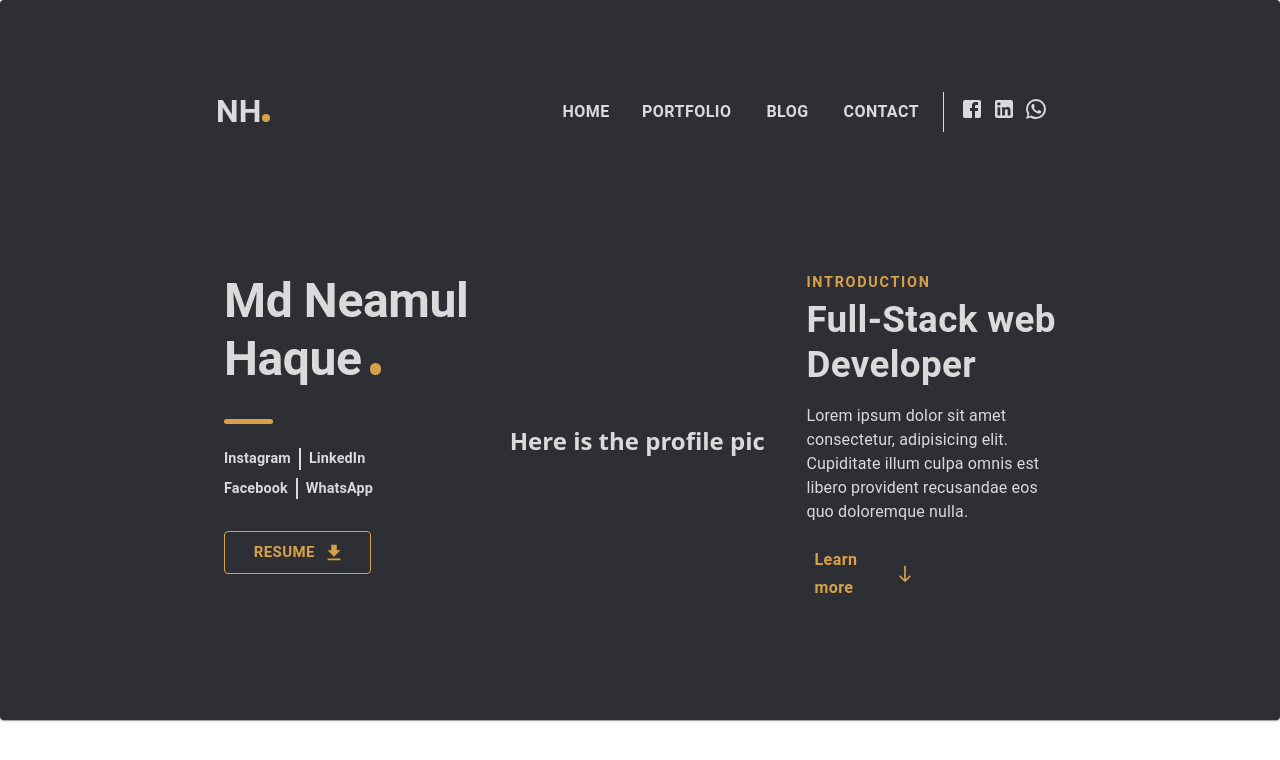
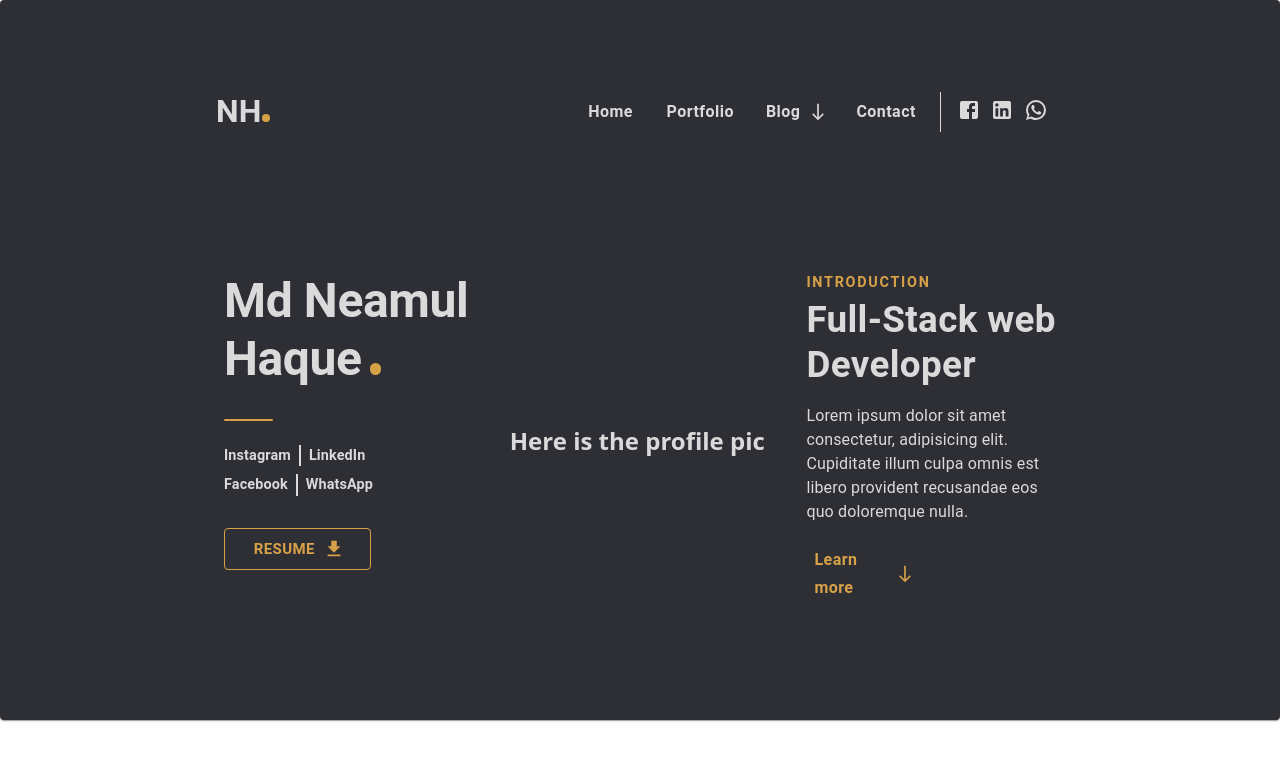
Before and after one commit to Neamul01/portfolio-second-nextjs, a Next.js app: page / in a window 1280 px wide. Shown: the top 760 px of the page. Built offline with nearby package versions, Linux system fonts and the light colour scheme.

Commit message:
hover effect added need to be responsive

```diff
--- a/components/Introduction.tsx
+++ b/components/Introduction.tsx
@@ -1,14 +1,22 @@
-import { Button, Paper, Stack, Typography } from '@mui/material'
+import { Button, Grid, Paper, Stack, Typography } from '@mui/material'
 import React from 'react'
 import SouthIcon from '@mui/icons-material/South';
 import DownloadIcon from '@mui/icons-material/Download';
+import Styles from '../styles/Home.module.css'
 
 export default function Introduction() {
     return (
-        <Stack direction={'row'} sx={{ backgroundImage: 'none', boxShadow: 'none ', my: 6, p: 4 }}>
+        <Grid container columns={{ xs: 1, sm: 1, md: 2, lg: 3 }}
+            sx={{
+                backgroundImage: 'none',
+                boxShadow: 'none ',
+                my: 6,
+                p: 4,
+                // maxHeight: '41.5rem'
+            }}>
 
             {/* name and social section  */}
-            <Stack>
+            <Stack >
                 <Typography variant='h2'
                     sx={{
                         fontWeight: 'bold',
@@ -28,7 +36,7 @@ export default function Introduction() {
                 </Typography>
                 <Typography sx={{
                     width: '20%',
-                    height: 5,
+                    height: '0.1rem',
                     my: '1rem',
                     bgcolor: 'text.secondary',
                     borderRadius: '5rem'
@@ -88,15 +96,29 @@ export default function Introduction() {
                             color: 'Black'
                         },
                     }}>Resume</Button>
-            </Stack>
+            </Stack >
 
             {/* picture section  */}
             <Stack sx={{ m: 'auto' }}>
                 <h2>Here is the profile pic</h2>
-            </Stack>
+            </Stack >
 
             {/* Introduction section  */}
-            <Stack sx={{ ml: 'auto', maxWidth: '30%', m: '0' }}>
+            <Stack
+                sx={{
+                    ml: 'auto',
+                    maxWidth: '30%',
+                    m: '0',
+                    sm: {
+                        my: '6rem'
+                    },
+                    md: {
+                        my: '6rem'
+                    },
+                    lg: {
+                        my: '6rem'
+                    }
+                }}>
                 <Typography
                     sx={{
                         color: 'text.secondary',
@@ -120,7 +142,7 @@ export default function Introduction() {
                 <Typography component={'p'} sx={{ my: '1rem' }}>
                     Lorem ipsum dolor sit amet consectetur, adipisicing elit. Cupiditate illum culpa omnis est libero provident recusandae eos quo doloremque nulla.
                 </Typography>
-                <Button variant='text'
+                <Button variant='text' className={Styles.menuArea}
                     sx={{
                         color: 'text.secondary',
                         textAlign: 'left',
@@ -133,7 +155,7 @@ export default function Introduction() {
                         }
                     }}
                     endIcon={<SouthIcon />}>Learn more</Button>
-            </Stack>
-        </Stack>
+            </Stack >
+        </Grid >
     )
 }
--- a/components/Navbar.tsx
+++ b/components/Navbar.tsx
@@ -1,8 +1,10 @@
 import React from 'react'
-import { AppBar, Toolbar, IconButton, Typography, Stack, Button } from '@mui/material'
+import { AppBar, Toolbar, IconButton, Typography, Stack, Button, Link } from '@mui/material'
 import FacebookIcon from '@mui/icons-material/Facebook';
 import LinkedInIcon from '@mui/icons-material/LinkedIn';
 import WhatsAppIcon from '@mui/icons-material/WhatsApp';
+import SouthIcon from '@mui/icons-material/South';
+import Styles from '../styles/Home.module.css'
 
 export default function Navbar() {
     return (
@@ -25,15 +27,95 @@ export default function Navbar() {
                 </Typography>
                 <Stack direction={'row'}  >
                     <Stack direction={'row'} spacing={2} sx={{ pr: 2 }}>
-                        <Button sx={{ fontSize: '1rem', color: 'text.primary', fontWeight: 'bold' }} >Home</Button>
-                        <Button sx={{ fontSize: '1rem', color: 'text.primary', fontWeight: 'bold' }}  >Portfolio</Button>
-                        <Button sx={{ fontSize: '1rem', color: 'text.primary', fontWeight: 'bold' }}  >Blog</Button>
-                        <Button sx={{ fontSize: '1rem', color: 'text.primary', fontWeight: 'bold' }}  >Contact</Button>
+                        <Button
+                            href='!#'
+                            className={Styles.menuArea}
+                            sx={{
+                                fontSize: '1rem',
+                                color: 'text.primary',
+                                fontWeight: 'bold',
+                                textTransform: 'inherit',
+                                ':hover': {
+                                    bgcolor: 'background.default'
+                                },
+                            }} >Home</Button>
+                        <Button
+                            href='!#'
+                            className={Styles.menuArea}
+                            sx={{
+                                fontSize: '1rem',
+                                color: 'text.primary',
+                                fontWeight: 'bold',
+                                textTransform: 'inherit',
+                                ':hover': {
+                                    bgcolor: 'background.default'
+                                }
+                            }}  >Portfolio</Button>
+                        <Button
+                            href='!#'
+                            className={Styles.menuArea}
+                            sx={{
+                                fontSize: '1rem',
+                                color: 'text.primary',
+                                fontWeight: 'bold',
+                                textTransform: 'inherit',
+                                ':hover': {
+                                    bgcolor: 'background.default'
+                                }
+                            }} endIcon={<SouthIcon />}  >Blog</Button>
+                        <Button
+                            href='!#'
+                            className={Styles.menuArea}
+                            sx={{
+                                fontSize: '1rem',
+                                color: 'text.primary',
+                                fontWeight: 'bold',
+                                textTransform: 'inherit',
+                                ':hover': {
+                                    bgcolor: 'background.default'
+                                }
+                            }}  >Contact</Button>
                     </Stack>
                     <Stack direction={'row'} spacing='3' sx={{ color: 'text.primary', fontWeight: 'bold', mr: 2, alignItems: 'center', borderLeft: 1, pl: 2 }}>
-                        <Typography component={'p'} sx={{ pr: 1, fontSize: '1rem', color: 'text.primary', fontWeight: 'bold', display: 'inline-block' }}><FacebookIcon /></Typography>
-                        <Typography component={'p'} sx={{ pr: 1, fontSize: '1rem', color: 'text.primary', fontWeight: 'bold', display: 'inline-block' }}><LinkedInIcon /></Typography>
-                        <Typography component={'p'} sx={{ fontSize: '1rem', color: 'text.primary', fontWeight: 'bold', display: 'inline-block' }}><WhatsAppIcon /></Typography>
+                        <IconButton
+                            // href='!#'
+                            className={Styles.menuArea}
+                            component={'p'}
+                            sx={{
+                                pr: 1,
+                                fontSize: '1rem',
+                                color: 'text.primary',
+                                fontWeight: 'bold',
+                                display: 'inline-block',
+                                padding: '0'
+                            }}><FacebookIcon />
+                        </IconButton>
+                        <IconButton
+                            // href='!#'
+                            className={Styles.menuArea}
+                            component={'p'}
+                            size='small'
+                            sx={{
+                                mx: '0.6rem !important',
+                                fontSize: '1rem',
+                                color: 'text.primary',
+                                fontWeight: 'bold',
+                                display: 'inline-block',
+                                padding: '0',
+                            }}><LinkedInIcon />
+                        </IconButton>
+                        <IconButton
+                            // href='!#'
+                            className={Styles.menuArea}
+                            component={'p'}
+                            sx={{
+                                fontSize: '1rem',
+                                fontWeight: 'bold',
+                                display: 'inline-block',
+                                padding: '0'
+                            }}>
+                            <Link href='!#' sx={{ color: 'text.primary', }}><WhatsAppIcon /></Link>
+                        </IconButton>
                     </Stack>
                 </Stack >
             </Toolbar >
--- a/styles/Home.module.css
+++ b/styles/Home.module.css
@@ -3,134 +3,28 @@
   display: flex;
   justify-content: center;
   /* background-color: ; */
+  /* color:@text.secondary */
   font-family: 'Open Sans', sans-serif;
 }
 
-.main {
-  min-height: 100vh;
-  padding: 4rem 0;
-  flex: 1;
-  display: flex;
-  flex-direction: column;
-  justify-content: center;
-  align-items: center;
+.menuArea::after {
+  position: absolute;
+  content: "";
+  top: 110%;
+  width: 0%;
+  height: 2px;
+  left: 0;
+  background: #e4aa48;
+  transition: transform .5s;
+  transition: width .5s;
 }
 
-.footer {
-  display: flex;
-  flex: 1;
-  padding: 2rem 0;
-  border-top: 1px solid #eaeaea;
-  justify-content: center;
-  align-items: center;
+.menuArea:hover::after {
+  width: 100%;
+  transform-origin: right;
 }
 
-.footer a {
-  display: flex;
-  justify-content: center;
-  align-items: center;
-  flex-grow: 1;
+.menuAreaHoverOver:hover::after {
+  width: 0;
+  transform: scaleX(0);
 }
-
-.title a {
-  color: #0070f3;
-  text-decoration: none;
-}
-
-.title a:hover,
-.title a:focus,
-.title a:active {
-  text-decoration: underline;
-}
-
-.title {
-  margin: 0;
-  line-height: 1.15;
-  font-size: 4rem;
-}
-
-.title,
-.description {
-  text-align: center;
-}
-
-.description {
-  margin: 4rem 0;
-  line-height: 1.5;
-  font-size: 1.5rem;
-}
-
-.code {
-  background: #fafafa;
-  border-radius: 5px;
-  padding: 0.75rem;
-  font-size: 1.1rem;
-  font-family: Menlo, Monaco, Lucida Console, Liberation Mono, DejaVu Sans Mono,
-    Bitstream Vera Sans Mono, Courier New, monospace;
-}
-
-.grid {
-  display: flex;
-  align-items: center;
-  justify-content: center;
-  flex-wrap: wrap;
-  max-width: 800px;
-}
-
-.card {
-  margin: 1rem;
-  padding: 1.5rem;
-  text-align: left;
-  color: inherit;
-  text-decoration: none;
-  border: 1px solid #eaeaea;
-  border-radius: 10px;
-  transition: color 0.15s ease, border-color 0.15s ease;
-  max-width: 300px;
-}
-
-.card:hover,
-.card:focus,
-.card:active {
-  color: #0070f3;
-  border-color: #0070f3;
-}
-
-.card h2 {
-  margin: 0 0 1rem 0;
-  font-size: 1.5rem;
-}
-
-.card p {
-  margin: 0;
-  font-size: 1.25rem;
-  line-height: 1.5;
-}
-
-.logo {
-  height: 1em;
-  margin-left: 0.5rem;
-}
-
-@media (max-width: 600px) {
-  .grid {
-    width: 100%;
-    flex-direction: column;
-  }
-}
-
-@media (prefers-color-scheme: dark) {
-
-  .card,
-  .footer {
-    border-color: #222;
-  }
-
-  .code {
-    background: #111;
-  }
-
-  .logo img {
-    filter: invert(1);
-  }
-}
```
